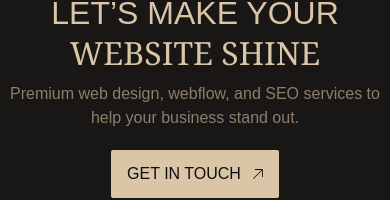
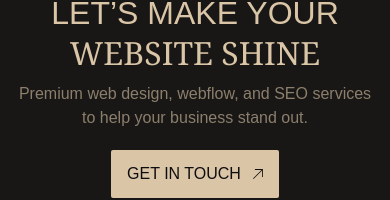
Before and after one commit to Mohamed-El-Sharqawy/lord-portfolio, a Next.js app: page / in a window 390 px wide. Shown: the part 10094-10294 px from the top of the page. Built offline with nearby package versions, Linux system fonts and the light colour scheme.

Commit message:
enhance the responsive style for the paragraph in the CTA Section

```diff
--- a/app/(home)/_components/CTA/CTA.tsx
+++ b/app/(home)/_components/CTA/CTA.tsx
@@ -18,7 +18,7 @@ export default function CTA() {
           Let’s make your <span className="font-serif">Website Shine</span>
         </h1>
 
-        <p className="text-base sm:text-xl text-wheat/60 max-w-[500px]">
+        <p className="text-base sm:text-xl text-wheat/60 w-full px-3 sm:max-w-[500px] sm:px-0">
           Premium web design, webflow, and SEO services to help your business
           stand out.
         </p>
```
